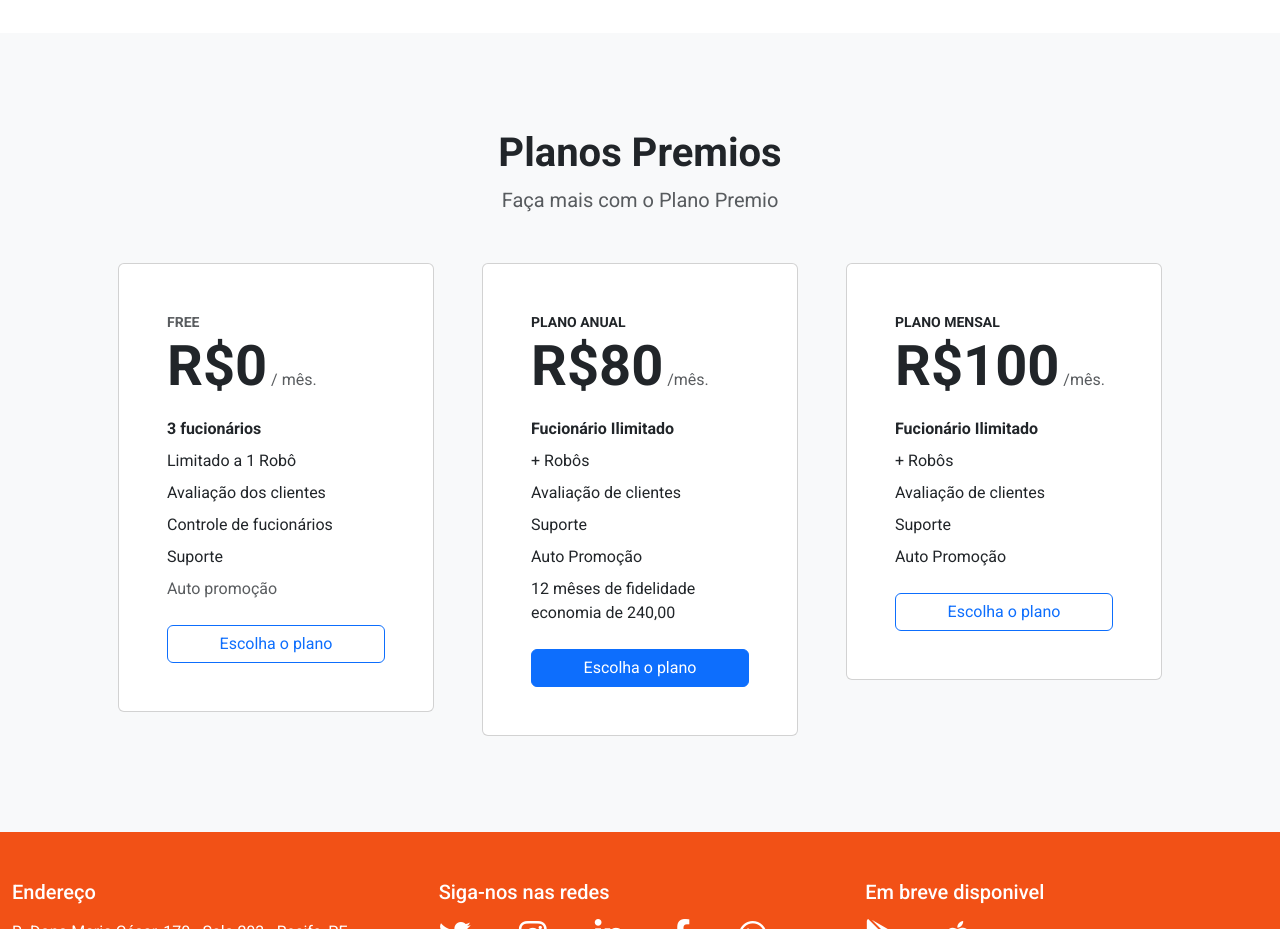
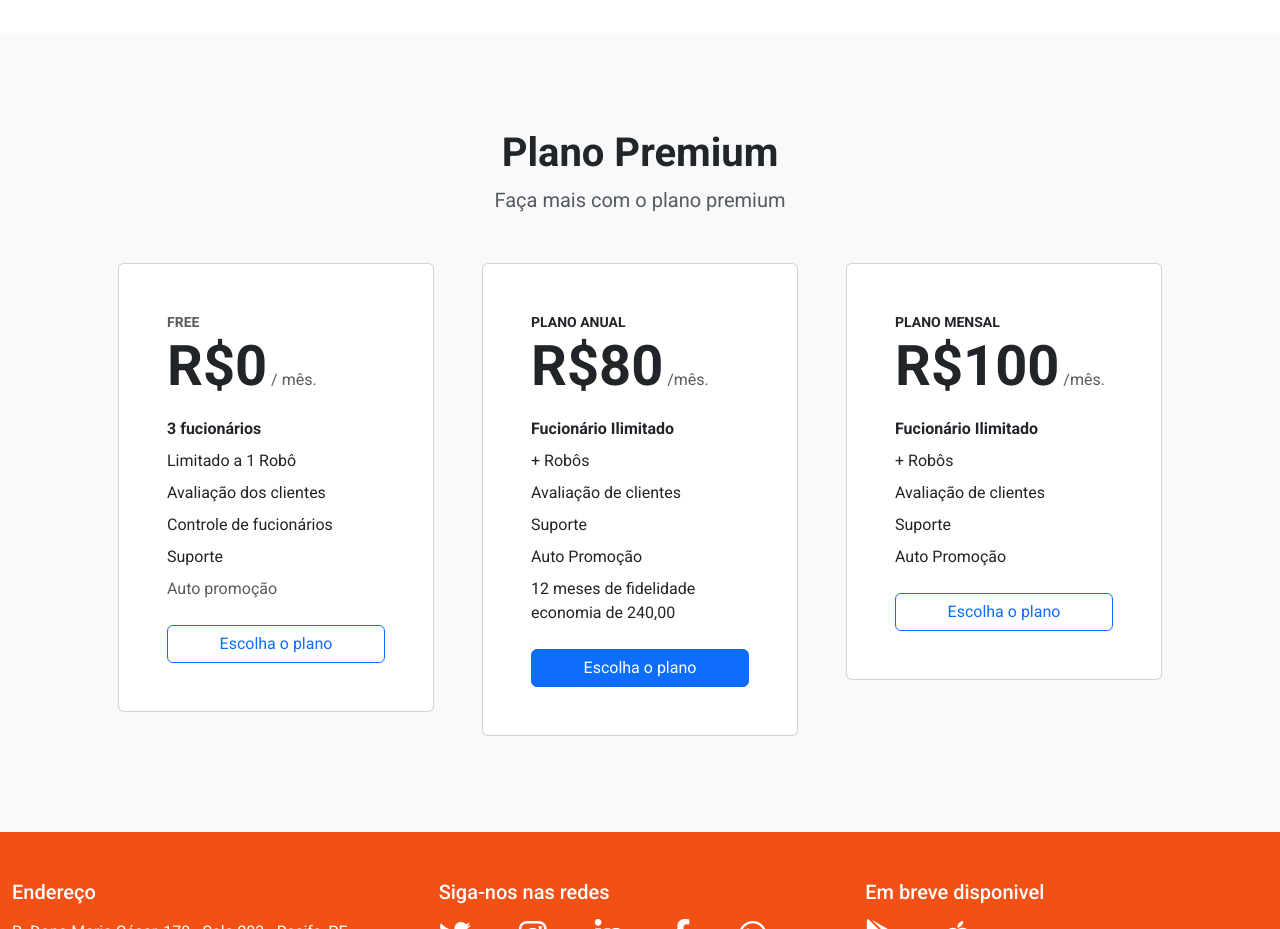
Before and after one commit to Vandilmacandido/eaiConecta, a plain HTML site: page index.html in a window 1280 px wide. Shown: the part 2300-3229 px from the top of the page. Drawn offline with nearby package versions, Linux system fonts and the light colour scheme.

Commit message:
Update index.html

```diff
--- a/index.html
+++ b/index.html
@@ -207,8 +207,8 @@
       <section class="bg-light py-5">
         <div class="container px-5 my-5">
           <div class="text-center mb-5">
-            <h1 class="fw-bolder">Planos Premios</h1>
-            <p class="lead fw-normal text-muted mb-0">Faça mais com o Plano Premio</p>
+            <h1 class="fw-bolder">Plano Premium</h1>
+            <p class="lead fw-normal text-muted mb-0">Faça mais com o plano premium</p>
           </div>
           <div class="row gx-5 justify-content-center">
             <!-- Pricing card free-->
@@ -286,7 +286,7 @@
                     </li>
                     <li class="mb-2">
                       <i class="bi bi-check text-primary"></i>
-                      12 mêses de fidelidade economia de 240,00
+                      12 meses de fidelidade economia de 240,00
                     </li>
                   </ul>
                   <div class="d-grid"><a class="btn btn-primary" href="#!">Escolha o plano</a></div>
```
